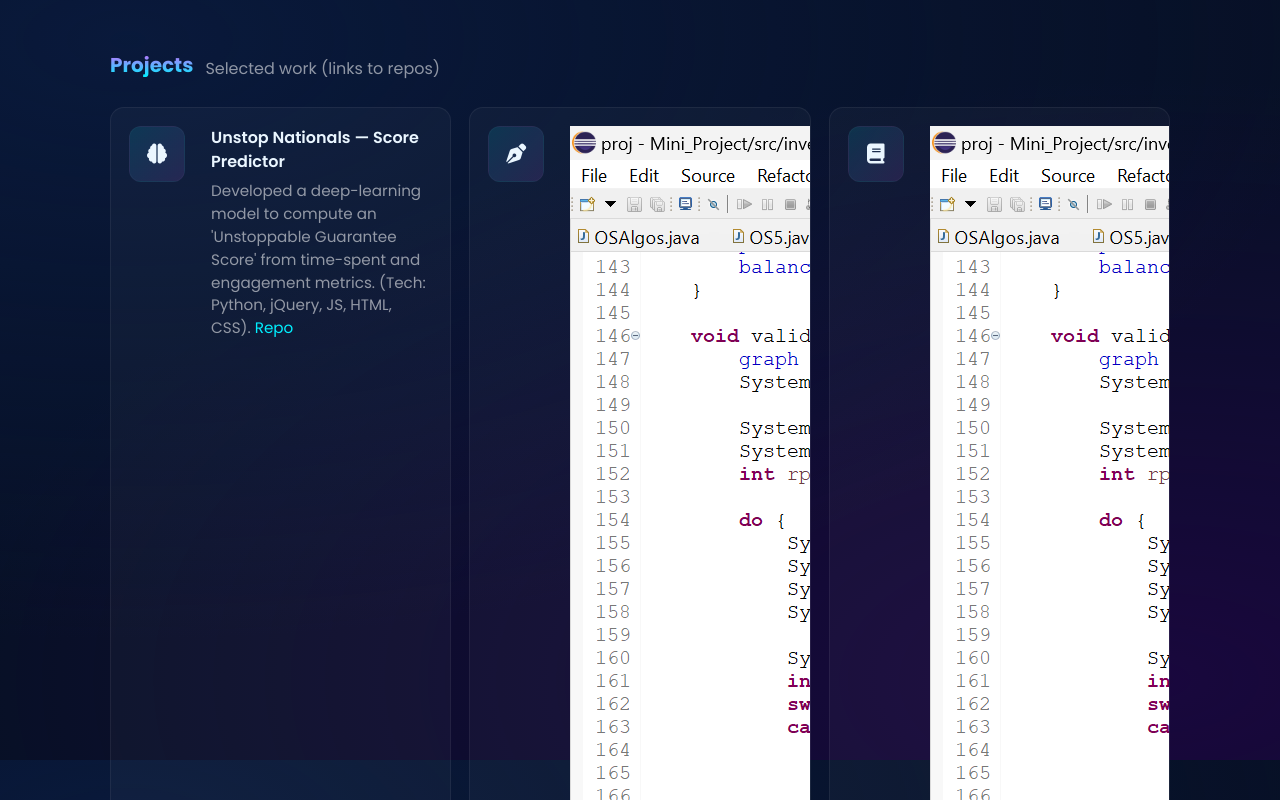
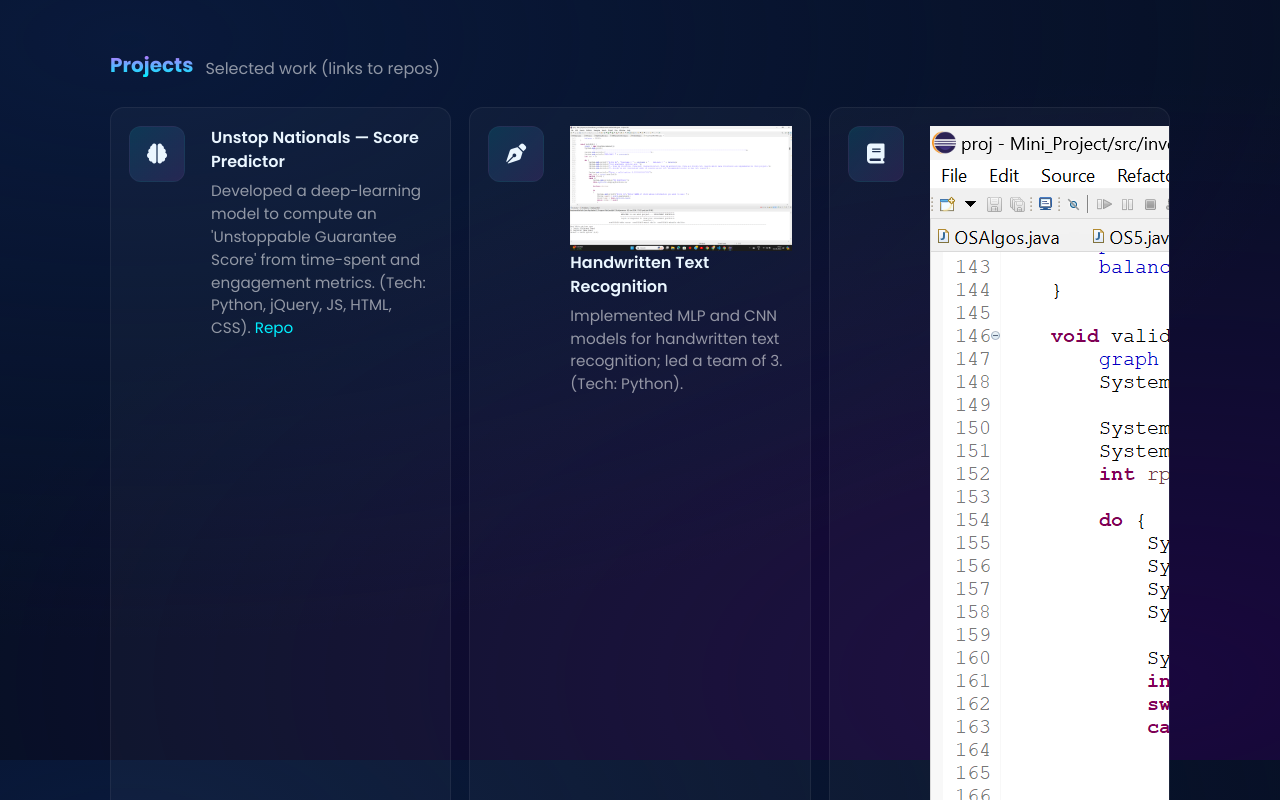
Before and after one commit to AbhaBarge/AbhaBarge.github.io, a plain HTML site: page index.html in a window 1280 px wide. Shown: the part 1640-2440 px from the top of the page. Drawn offline with nearby package versions, Linux system fonts and the light colour scheme; a small style sheet from the web is missing.

Commit message:
Updated index.html

```diff
--- a/index.html
+++ b/index.html
@@ -389,7 +389,7 @@
       <div class="card-futuristic d-flex" style="gap:12px;">
         <div class="card-icon"><i class="fa-solid fa-pen-nib"></i></div>
         <div>
-            <i><img src="images/Java_InvestmentPortfolio.png" alt="#"/></i>
+            <i><img src="images/Java_InvestmentPortfolio.png" alt="#" style="width:100%; height:auto; object-fit:contain; display:block;"></i>
           <div class="card-title">Handwritten Text Recognition</div>
           <div class="card-desc">Implemented MLP and CNN models for handwritten text recognition; led a team of 3. (Tech: Python).</div>
         </div>
```
